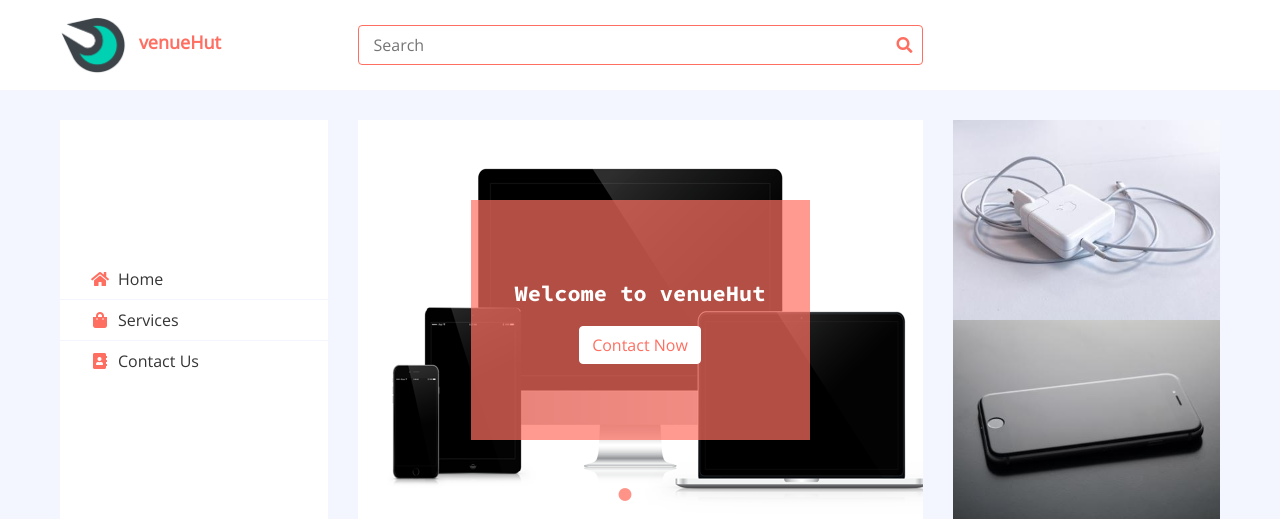
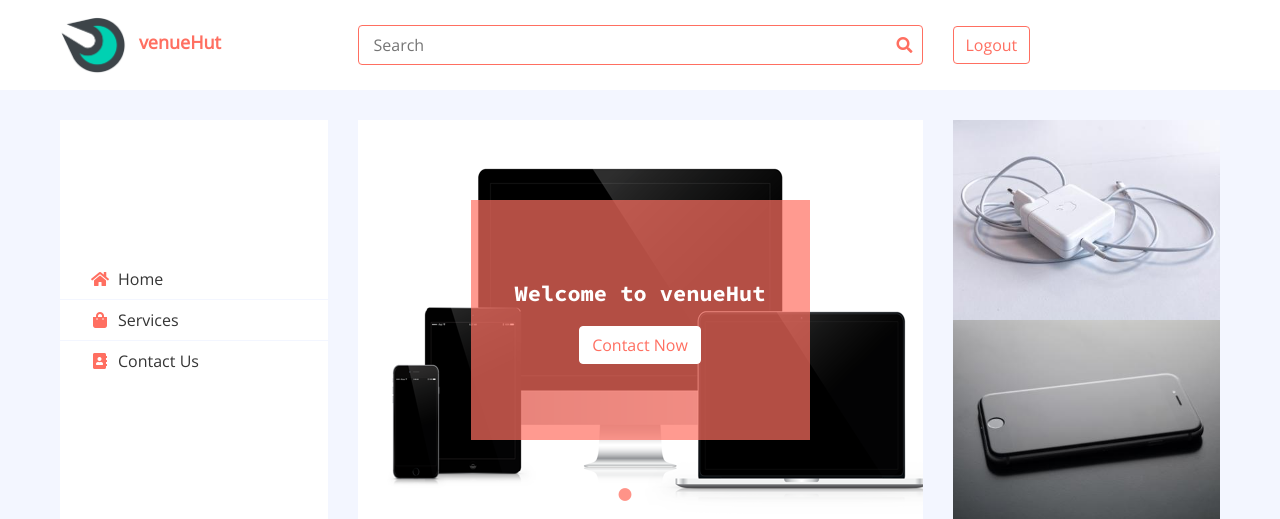
Before and after one commit to ankitchoudhary-vcf/VenueHut, a PHP site: page /index.php in a window 1280 px wide. Shown: the top 519 px of the page. Run offline with PHP 8.4, Linux system fonts and the light colour scheme; the visitor is signed in with stand-in values (Sample User, id 1); data that the repository does not hold is empty; some libraries are stand-ins or nearby versions.

Commit message:
dashbord updated

```diff
--- a/index.php
+++ b/index.php
@@ -48,6 +48,28 @@ include("conn.php");
                             <button type="submit"><i class="fa fa-search"></i></button>
                         </div>
                     </form>
+                </div>
+                <div class="col-md-3">
+                    <?php
+
+                    session_start();
+
+                    if (isset($_SESSION['user'])) {
+                    ?>
+                        <div class="logout">
+                            <a class="btn" href="./logout.php">Logout</a>
+                        </div>
+
+                    <?php
+                    }
+                    else {
+                        ?>
+                         <div class="login">
+                            <a class="btn" style="margin: -14% 0 0 0;" href="./login.php">Login</a>
+                        </div>
+                        <?php
+                    }
+                    ?>
                 </div>
             </div>
         </div>
```
